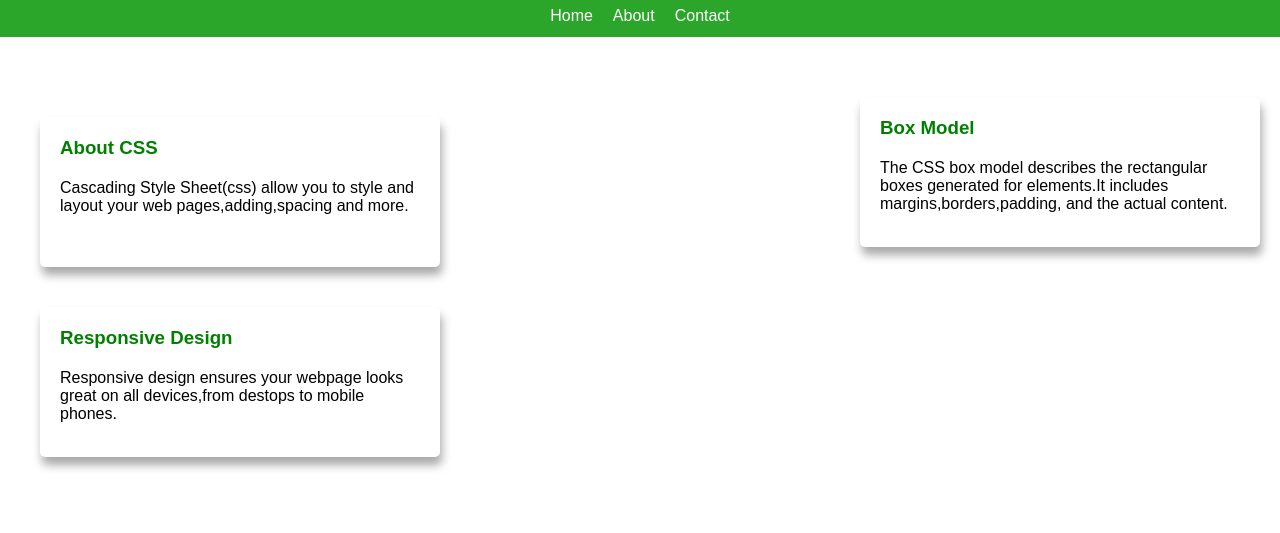
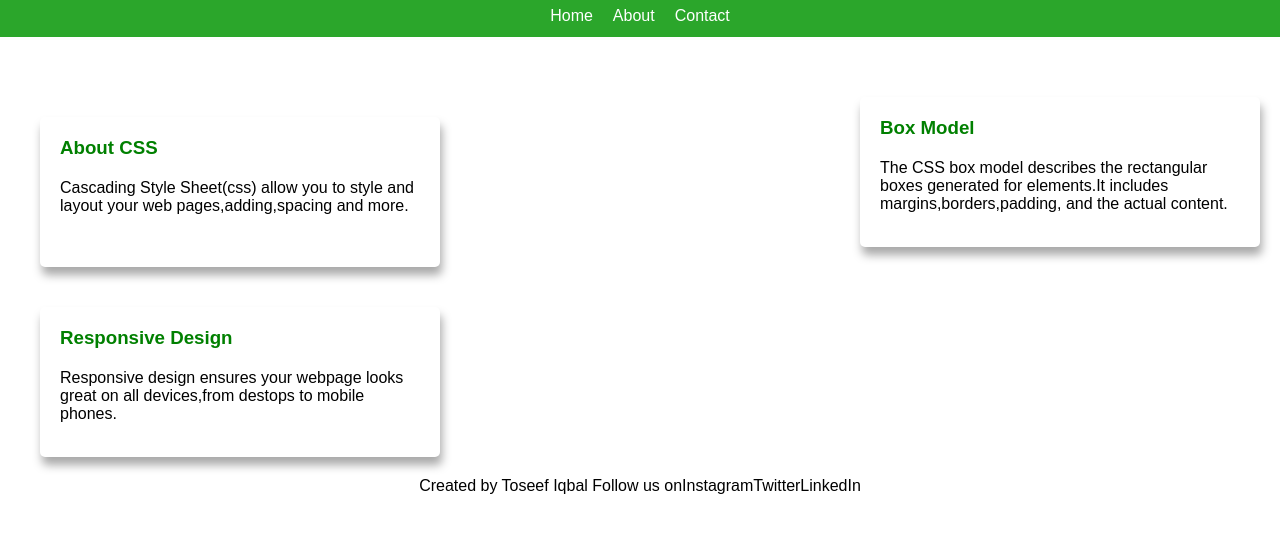
Before and after one commit to aryansingh0059/Class-task, a plain HTML site: page index.html in a window 1280 px wide. Shown: the part 63-596 px from the top of the page. Drawn offline with Linux system fonts and the light colour scheme.

Commit message:
Update index.html

```diff
--- a/index.html
+++ b/index.html
@@ -32,5 +32,13 @@
          <p>The CSS box model describes the rectangular boxes generated for elements.It includes margins,borders,padding, and the actual content.</p>
       </div>
    </main>
+   <footer class="flex">
+      <p>Created by Toseef Iqbal Follow us on</p>
+      <div class="flex">
+         <p>Instagram</p>
+         <p>Twitter</p>
+         <p>LinkedIn</p>
+      </div>
+   </footer>
 </body>
 </html>
```
